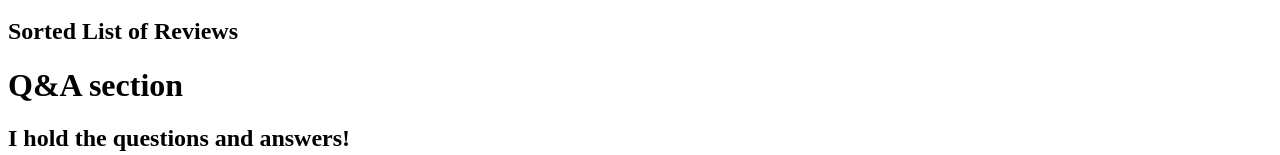
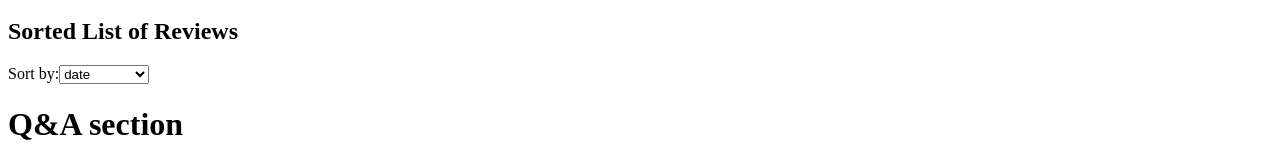
Before and after one commit to Hackreactor-Quantum-of-Solace/Project-Atelier, a React app: page / in a window 1280 px wide. Shown: the part 9148-9303 px from the top of the page. Built offline with nearby package versions, Linux system fonts and the light colour scheme; no server answers; the HTML template or start-up script is replaced by a standard one.

Commit message:
added sort button and functionality -- draft

```diff
--- a/client/src/components/ratingsReviews/RatingsReviews.jsx
+++ b/client/src/components/ratingsReviews/RatingsReviews.jsx
@@ -11,9 +11,12 @@ export default class RatingsReviews extends React.Component {
     super(props);
     this.state = {
       reviews: [],
-      dropdown: 'relevant'
+      sortValue: 'relevant'
     };
     this.getRatingsReviews = this.getRatingsReviews.bind(this);
+    this.handleChange = this.handleChange.bind(this);
+    this.handleSubmit = this.handleSubmit.bind(this);
+
   }
 
   componentDidMount () {
@@ -38,22 +41,35 @@ export default class RatingsReviews extends React.Component {
       });
   }
 
-  handleChange () {
-    //for dropdown
-    //pass down
+  handleChange(event) {
     //reset state
+    this.setState({sortValue: event.target.value});
+  }
 
+  handleSubmit(event) {
+    console.log('sorting by' + this.state.sortValue);
+    event.preventDefault();
   }
 
   render() {
     return (
       <div>
        <h2>Sorted List of Reviews</h2>
-      {/* <DropDownSort /> */}
-      <div className='list-container'>
+
+       <div className='list-container'>
         {/* map here, then send each single reivew to  */}
-       <ReviewsTile review={this.state.reviews} />
-      </div>
+       <ReviewsTile review={this.state.reviews} sortValue={this.state.sortValue}/>
+       </div>
+       <form onSubmit={this.handleSubmit}>
+        <label>
+          Sort by:
+          <select sortValue={this.state.value} onChange={this.handleChange}>
+            <option sortValue="date">date</option>
+            <option sortValue="helpfulness">helpfulness</option>
+            <option sortValue="relevant">relevant</option>
+          </select>
+        </label>
+       </form>
 
       </div>
 
--- a/client/src/components/ratingsReviews/list/ReviewsList.jsx
+++ b/client/src/components/ratingsReviews/list/ReviewsList.jsx
@@ -3,11 +3,11 @@ import ReviewsTile from './ReviewsTile.jsx'
 
 //returns a list format of reviews
 export default function ReviewsList(props) {
+  console.log(props, 'line 6 of ReviewsList')
 
     return (
       <div>
         <h2>Review Section</h2>
-        <h3>These are hard coded reviews.</h3>
         {/* <ReviewTile/> */}
       </div>
     )
--- a/client/src/components/ratingsReviews/list/ReviewsTile.jsx
+++ b/client/src/components/ratingsReviews/list/ReviewsTile.jsx
@@ -1,9 +1,32 @@
 import React from 'react';
+import ReviewsList from './ReviewsList.jsx';
 
 //maps through all the reviews and formats them into 'tiles'
 export default function ReviewsTile (props) {
 
-  // console.log(props, 'line 6')
+  // console.log(props.review, 'line 7 date')
+  console.log(props.sortValue, 'line 8')
+
+  // function compareHelpfulness(a, b) {
+  //   return a - b;
+  // }
+  // let sortedReviews = props.review.sort(compareHelpfulness);
+
+
+  if (props.sortValue === 'helpfulness') {
+    props.review.sort( (a, b) => {
+      return b.helpfulness - a.helpfulness
+    });
+  } else if (props.sortValue === 'date') {
+    props.review.sort( function(a, b) {
+      return new Date(b.date) - new Date(a.date);
+    });
+  } else {
+    props.review.sort( function(a, b) {
+      return b.helpfulness - a.helpfulness || new Date(b.date) - new Date(a.date);
+    });
+  }
+
 
   let reviewsList = props.review.map( (reviewObj) => {
 
@@ -38,11 +61,14 @@ export default function ReviewsTile (props) {
     )
   })
 
+
+
   return (
     <div>
       <ul>
-      {reviewsList}
+        {reviewsList}
       </ul>
+      {/* <ReviewsList reviews={reviewsList} /> */}
     </div>
   )
 }
```
